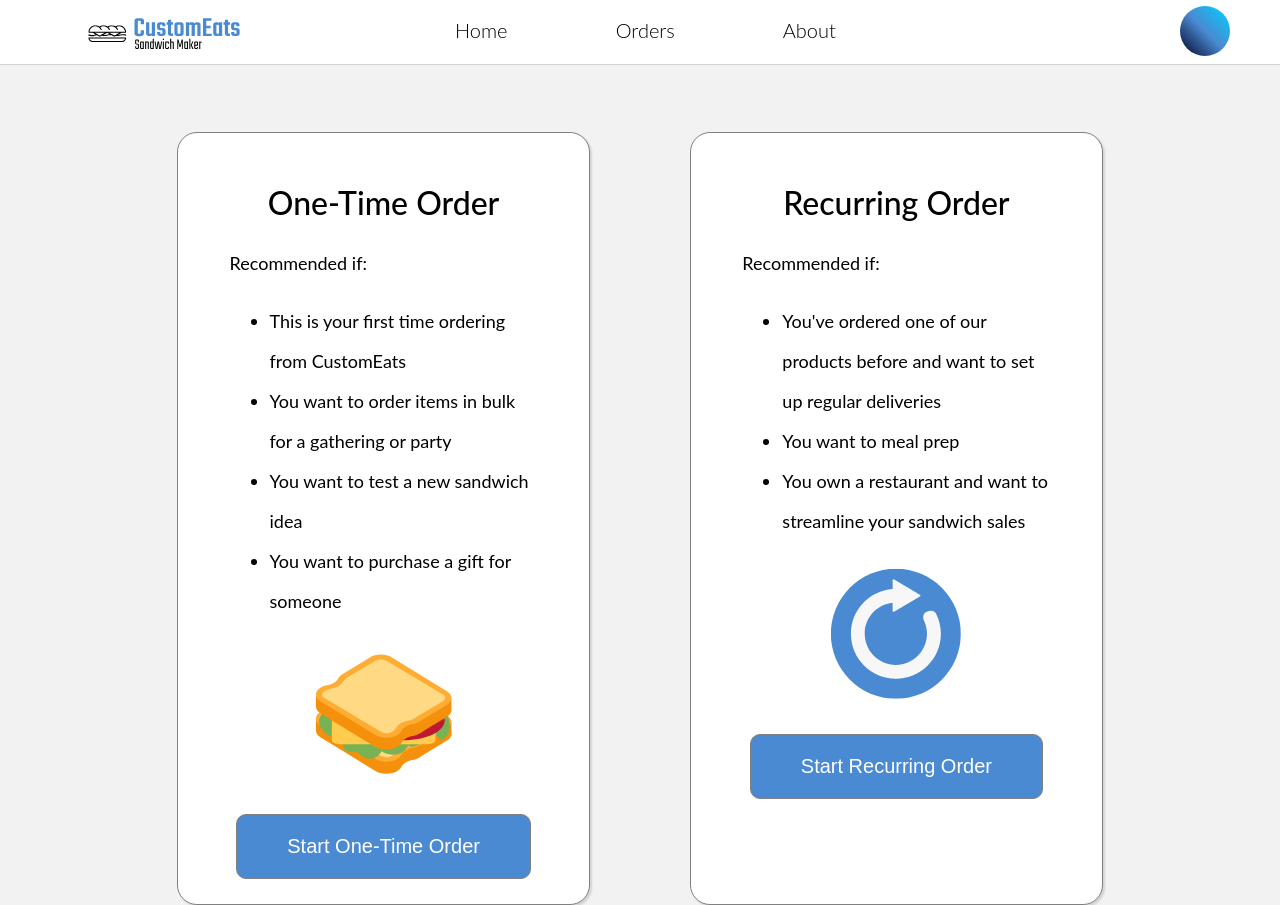
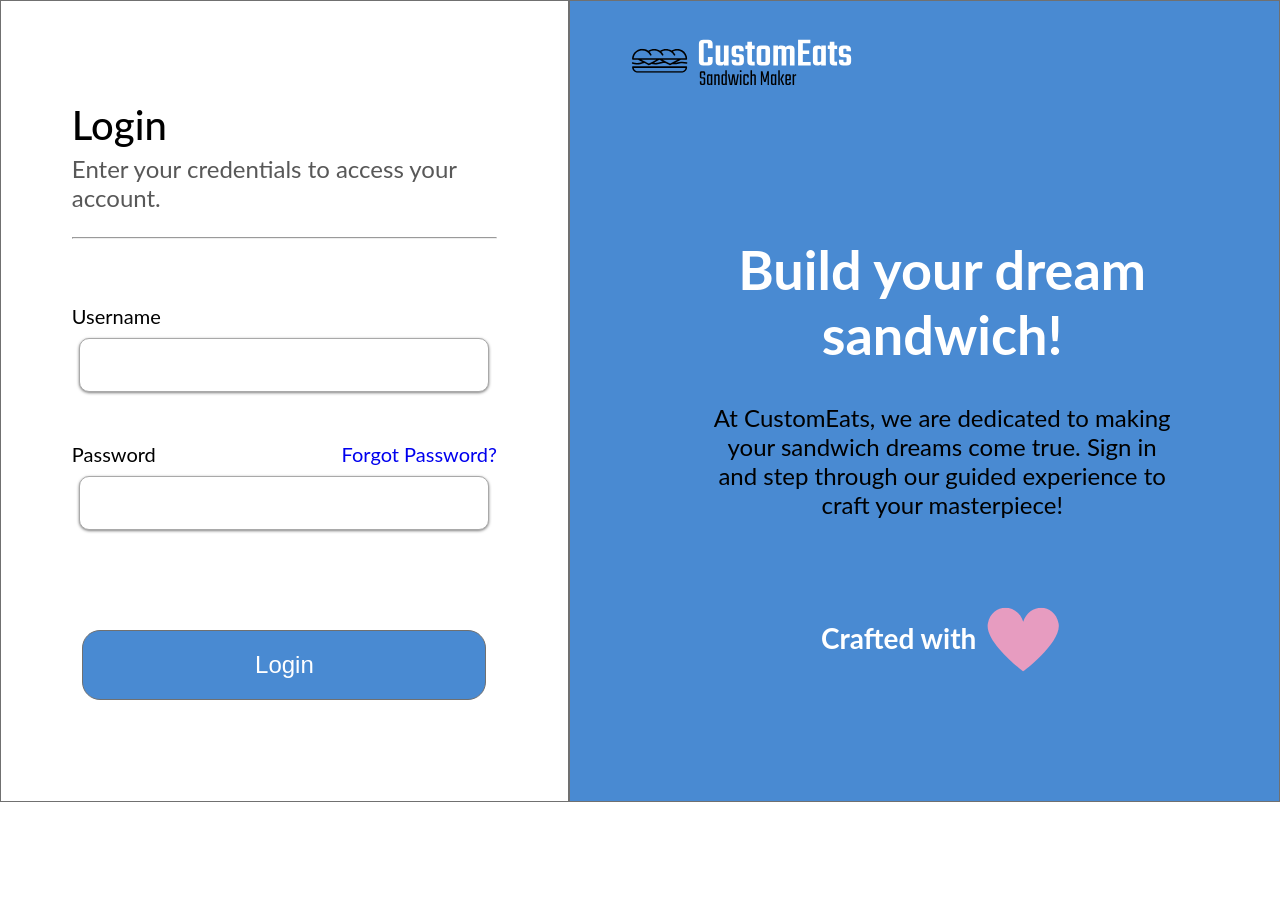
Before and after one commit to steen0/CustomEats, a website built with webpack: page src/index.html in a window 1280 px wide. After the commit the page ends 802 px from the top, so only its background shows below. Built offline with nearby package versions, Linux system fonts and the light colour scheme.

Commit message:
refactor html page names and add additional styles for login page

```diff
--- a/src/index.html
+++ b/src/index.html
@@ -4,55 +4,37 @@
     <meta charset="UTF-8">
     <meta http-equiv="X-UA-Compatible" content="IE=edge">
     <meta name="viewport" content="width=device-width, initial-scale=1.0">
-    <title>CustomEats Sandwich Maker</title>
-    <link rel="stylesheet" href="./styles/style.css">
-    <script src="https://kit.fontawesome.com/156fc37316.js" crossorigin="anonymous"></script>
+    <link rel="stylesheet" href="./styles/login.css">
+    <title>Login</title>
 </head>
 <body>
-    <nav class="navBar">
-        <div class="logoContainer">
-            <a href="./index.html"><img class ="logo" src="./assets/CustomEats.svg" alt="CustomEats Logo"></a>
-        </div>
-        <div class="linksContainer">
-            <div class="links">
-                <a class="navButton" href="./index.html">Home</a>
-                <a class="navButton" href="./orders.html">Orders</a>
-                <a class="navButton" href="./about.html">About</a>
+    <div class="loginSection">
+        <div class="loginContent">
+            <h1>Login</h1>
+            <p>Enter your credentials to access your account.</p>
+            <hr></hr>
+            <div class="loginForm">
+                <form action="submit" class="login">
+                    <div>
+                        <label style="display:block;" for="username">Username</label>
+                        <input type="text" id="username" name="username" required>
+                    </div>
+                    <div>
+                        <label style="display:block; margin-top: 50px;" for="password">Password<span class="forgotPassword"><a href="forgot.html">Forgot Password?</a></span></label>
+                        <input type="text" id="password" name="password" required>
+                    </div>
+                    <button class="loginBtn">Login</button>
+                </form>
             </div>
         </div>
-        <div class="profileContainer">
-            <div class="welcome"><span>Welcome, Thomas!</span></div>
-            <div class="profilePic"></div>
-        </div>
-    </nav>
-    <div class="landingPage">
-        <div class="leftCard">
-            <h1>One-Time Order</h1>
-            <div class="cardContent">
-                <p>Recommended if:</p>
-                <ul>
-                    <li>This is your first time ordering from CustomEats</li>
-                    <li>You want to order items in bulk for a gathering or party</li>
-                    <li>You want to test a new sandwich idea</li>
-                    <li>You want to purchase a gift for someone</li>
-                </ul>
-                <img class="cardImage" src="./assets/sandwichOneTime.svg" alt="sandWichOneTime">
-            </div>
-            <button class="guidedFlowBtn">Start One-Time Order</button>
 
-        </div>
-        <div class="rightCard">
-            <h1>Recurring Order</h1>
-            <div class="cardContent">
-                <p>Recommended if:</p>
-                <ul>
-                    <li>You've ordered one of our products before and want to set up regular deliveries</li>
-                    <li>You want to meal prep</li>
-                    <li>You own a restaurant and want to streamline your sandwich sales</li>
-                </ul>
-                <img class="cardImage" src="./assets/recurring.svg" alt="sandWichOneTime">
-            </div>
-            <button class="guidedFlowBtn">Start Recurring Order</button>
+    </div>
+    <div class="marketingSection">
+        <img class="logo" src="./assets/CustomEatsWhiteText.svg" alt="CustomEatsWhiteText">
+        <div class="marketingText">
+            <h1>Build your dream sandwich!</h1>
+            <p>At CustomEats, we are dedicated to making your sandwich dreams come true. Sign in and step through our guided experience to craft your masterpiece!</p>
+            <h3>Crafted with <span><img class='heart' src="./assets/heart.svg" alt="heart"></span></h3>
         </div>
     </div>
 </body>
--- a/src/styles/login.css
+++ b/src/styles/login.css
@@ -14,7 +14,82 @@ body {
   height: 100vh;
   border: 1px solid #707070;
   background-color: white;
-  text-align: center;
+  text-align: left;
+}
+
+.loginContent {
+  width: 75%;
+  margin: 100px auto;
+}
+
+.loginContent > h1 {
+  margin-bottom: 5px;
+  font-size: 40px;
+  font-weight: 500;
+}
+
+.loginContent > p {
+  padding: 0;
+  font-size: 24px;
+  color: rgb(88, 88, 88);
+  margin: 0 auto 25px auto;
+}
+
+.loginForm {
+  margin-top: 65px;
+  font-size: 20px;
+}
+
+.loginForm input {
+  display: block;
+  margin: 10px auto;
+  width: 95%;
+  height: 50px;
+  font-size: 18px;
+  border: 1px solid #a9a9a9;
+  border-radius: 10px;
+  box-shadow: 0px 1px 3px #7f7f7f;
+}
+
+.loginForm input:focus {
+  outline: none;
+}
+
+.forgotPassword {
+  color: #498ad2;
+  float: right;
+  cursor: pointer;
+}
+
+.forgotPassword a {
+  text-decoration: none;
+}
+
+span {
+  display: inline-block;
+}
+
+.loginBtn {
+  width: 95%;
+  height: 70px;
+  display: block;
+  margin: 100px auto;
+  background-color: #498ad2;
+  color: white;
+  font-size: 24px;
+  border: 1px solid #707070;
+  border-radius: 18px;
+  transition: background-color 0.15s linear;
+  transition: opacity 0.2s linear;
+  cursor: pointer;
+}
+
+.loginBtn:hover {
+  background-color: #4d91e0;
+}
+
+.loginBtn:active {
+  opacity: 0.5;
 }
 
 .marketingSection {
```
Also changed, not shown: src/landing.html (added, +59 -0 lines), src/login.html (deleted, +0 -36 lines).
